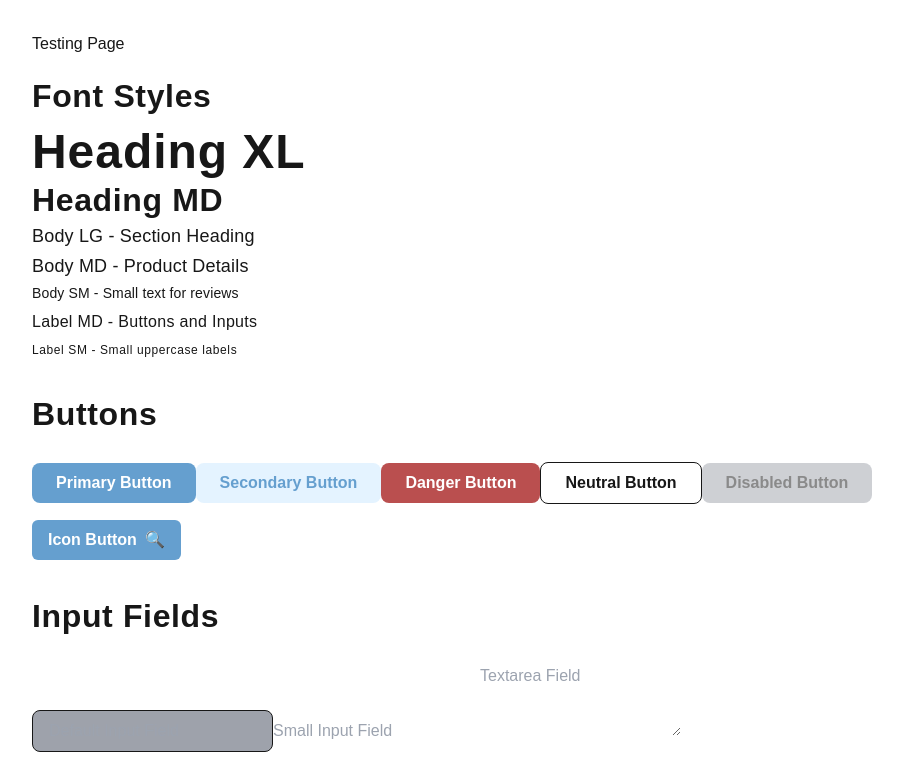
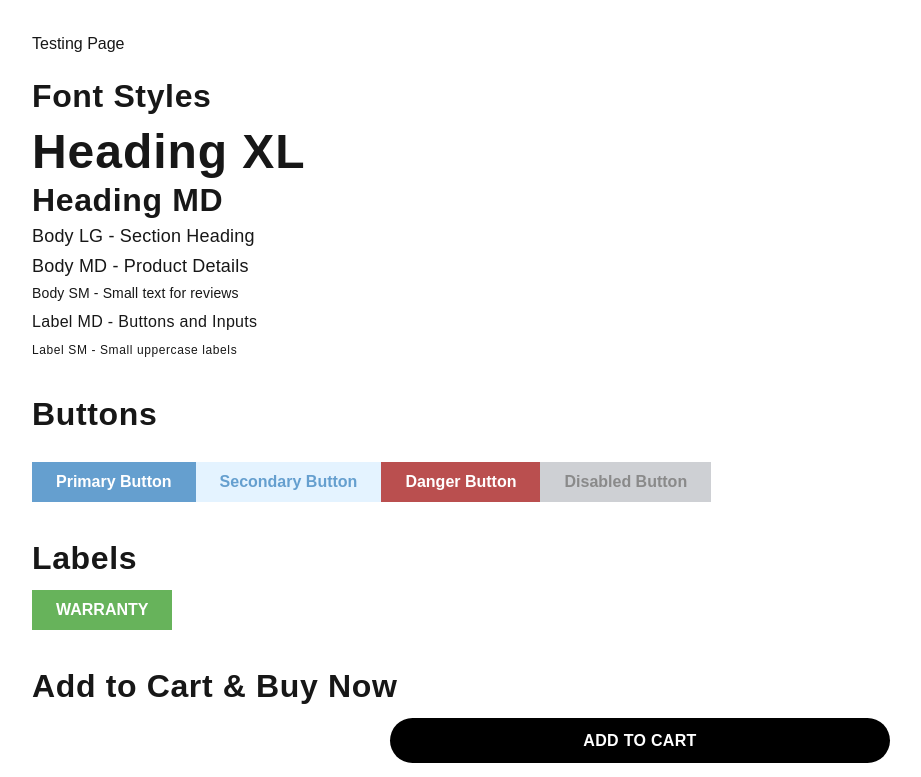
Before and after one commit to kingahmadr/babycycle-frontend, a Next.js app: page /testing in a window 1280 px wide. Shown: the top 777 px of the page, without its empty margins (0-921 px from the left). Built offline with nearby package versions, Linux system fonts and the light colour scheme; a web font is replaced by a local one.

Commit message:
add global css config

```diff
--- a/package.json
+++ b/package.json
@@ -23,6 +23,6 @@
     "eslint-config-next": "15.0.3",
     "postcss": "^8.4.49",
     "tailwindcss": "^3.4.15",
-    "typescript": "^5"
+    "typescript": "^5.7.2"
   }
 }
--- a/src/pages/testing.tsx
+++ b/src/pages/testing.tsx
@@ -7,14 +7,14 @@ const TestingPage: React.FC = () => {
 
       {/* Font Styles */}
       <section className="mb-10">
-        <h2 className="header-md text-textGray mb-4">Font Styles</h2>
-        <p className="text-heading-xl text-textGray mb-2">Heading XL</p>
-        <p className="text-heading-md text-textGray mb-2">Heading MD</p>
-        <p className="text-body-lg text-textGray mb-2">Body LG - Section Heading</p>
-        <p className="text-body-md text-textGray mb-2">Body MD - Product Details</p>
-        <p className="text-body-sm text-textGray mb-2">Body SM - Small text for reviews</p>
-        <p className="text-label-md text-textGray mb-2">Label MD - Buttons and Inputs</p>
-        <p className="text-label-sm text-textGray mb-2">Label SM - Small uppercase labels</p>
+        <h2 className="header-md mb-4">Font Styles</h2>
+        <p className="text-heading-xl mb-2">Heading XL</p>
+        <p className="text-heading-md mb-2">Heading MD</p>
+        <p className="text-body-lg mb-2">Body LG - Section Heading</p>
+        <p className="text-body-md mb-2">Body MD - Product Details</p>
+        <p className="text-body-sm mb-2">Body SM - Small text for reviews</p>
+        <p className="text-label-md mb-2">Label MD - Buttons and Inputs</p>
+        <p className="text-label-sm mb-2">Label SM - Small uppercase labels</p>
       </section>
 
       {/* Buttons */}
@@ -24,16 +24,35 @@ const TestingPage: React.FC = () => {
           <button className="btn-primary">Primary Button</button>
           <button className="btn-secondary">Secondary Button</button>
           <button className="btn-danger">Danger Button</button>
-          <button className="btn-neutral">Neutral Button</button>
           <button className="btn-disabled" disabled>
             Disabled Button
           </button>
-          <button className="btn-icon">
-            <span>Icon Button</span>
-            <span>🔍</span>
-          </button>
+
         </div>
       </section>
+
+{/* Labels */}
+<section className="mb-10">
+        <h2 className="header-md mb-4">Labels</h2>
+        <div className="flex items-center space-x-4">
+          {/* Warranty Label */}
+          <div className="warranty-label">WARRANTY</div>
+        </div>
+      </section>
+
+{/* Add to Cart & Buy Button */}
+<section className="mb-10">
+        <h2 className="header-md mb-4">Add to Cart & Buy Now </h2>
+        <div className="flex flex-col items-center gap-4">
+        {/* Add to Cart Button */}
+        <button className="btn-add-to-cart">ADD TO CART</button>
+
+        {/* Buy Now Button */}
+        <button className="btn-buy-now">BUY NOW</button>
+</div>
+
+      </section>
+
 
       {/* Input Fields */}
       <section className="mb-10">
@@ -44,13 +63,9 @@ const TestingPage: React.FC = () => {
             type="text"
             placeholder="Default Input Field"
           />
-          <input
-            className="input-sm"
-            type="text"
-            placeholder="Small Input Field"
-          />
+
           <textarea
-            className="textarea"
+            className="text-area"
             placeholder="Textarea Field"
             rows={3}
           ></textarea>
--- a/src/styles/globals.css
+++ b/src/styles/globals.css
@@ -8,18 +8,15 @@
   --foreground: #171717;
 }
 
-@media (prefers-color-scheme: dark) {
-  :root {
-    --background: #0a0a0a;
-    --foreground: #ededed;
-  }
-}
-
 /* Global Typography */
 body {
   color: var(--foreground); /* Set default text color to dark gray */
   background: var(--background);
   font-family: 'Gabarito', Arial, Helvetica, sans-serif; /* Use the custom font */
+}
+
+h1, h2, h3, h4, h5, h6, p, span, label {
+  color: var(--foreground); /* Use dark gray by default */
 }
 
 /* Reusable Components */
@@ -30,7 +27,7 @@ body {
   }
 
   .header-md {
-    @apply text-heading-md;
+    @apply text-heading-md text-textGray;
   }
 
   .section-heading {
@@ -39,32 +36,42 @@ body {
 
   /* Button Styles */
 .btn-primary {
-    @apply bg-buttonBlue text-white py-2 px-6 rounded-lg font-bold hover:bg-blue-600 transition duration-300;
+  @apply bg-buttonBlue text-white py-2 px-6 font-bold hover:bg-blue-600 transition duration-300;
 }
 
 .btn-secondary {
-    @apply bg-lightBackground text-buttonBlue py-2 px-6 rounded-lg font-bold hover:bg-blue-200 transition duration-300;
+  @apply bg-lightBackground text-buttonBlue py-2 px-6 font-bold hover:bg-blue-200 transition duration-300;
 }
 
 .btn-danger {
-    @apply bg-dangerRed text-white py-2 px-6 rounded-lg font-bold hover:bg-red-700 transition duration-300;
-  }
-
-  .btn-neutral {
-    @apply bg-transparent border border-textGray text-textGray py-2 px-6 rounded-lg font-bold hover:bg-formGray hover:text-white transition duration-300;
+  @apply bg-dangerRed text-white py-2 px-6 font-bold hover:bg-red-700 transition duration-300;
 }
 
 .btn-disabled {
-    @apply bg-formGray text-textGray py-2 px-6 rounded-lg font-bold opacity-50 cursor-not-allowed;
+  @apply bg-formGray text-textGray py-2 px-6 font-bold opacity-50 cursor-not-allowed;
 }
 
-  .btn-icon {
-    @apply flex items-center gap-2 py-2 px-4 bg-buttonBlue text-white rounded-md font-bold hover:bg-blue-600 transition duration-300;
+/* Add to Cart Button */
+.btn-add-to-cart {
+  @apply bg-black text-white py-2 px-8 text-center font-bold text-label-md rounded-full hover:opacity-50 transition duration-300;
+  width: 500px; /* Set width as per the design */
+  height: 45px; /* Set height as per the design */
+}
+
+/* Buy Now Button */
+.btn-buy-now {
+  @apply bg-buttonBlue text-white py-2 px-8 text-center font-bold text-label-md rounded-full hover:bg-babyBlue hover:text-buttonBlue transition duration-300;
+  width: 500px; /* Set width as per the design */
+  height: 45px; /* Set height as per the design */
 }
 
   /* Input Styles */
   .input {
-    @apply bg-formGray text-textGray py-2 px-4 rounded-lg border border-textGray focus:ring-2 focus:ring-buttonBlue focus:outline-none;
+    @apply bg-white text-textGray py-2 px-4 border border-buttonBlue focus:ring-2 focus:ring-buttonBlue focus:outline-none;
+  }
+
+  .text-area {
+    @apply bg-white text-textGray py-2 px-4 border border-buttonBlue focus:ring-2 focus:ring-buttonBlue focus:outline-none;
   }
 
   /* Label Styles */
@@ -72,8 +79,36 @@ body {
     @apply text-label-md text-textGray uppercase tracking-wide;
   }
 
+  .warranty-label {
+    @apply bg-labelGreen text-white py-2 px-6 font-bold;
+  }
+
   /* Card Component */
   .card {
     @apply bg-babyBlue p-6 rounded-lg shadow-md hover:shadow-lg transition duration-300;
   }
 }
+/* Add borders for cards and components */
+.border-card {
+  @apply border border-formGray;
+}
+
+/* Add shadows for hover effects */
+.shadow-hover {
+  @apply shadow-md hover:shadow-lg transition duration-300;
+}
+
+/* Add padding utilities */
+.padding-section {
+  @apply p-6 md:p-8;
+}
+
+/* Add specific font styles for labels */
+.label-primary {
+  @apply font-bold uppercase text-label-md text-textGray;
+}
+
+/* Add hover effects for links */
+.link-hover {
+  @apply text-textBlue hover:underline transition duration-200;
+}
--- a/tailwind.config.ts
+++ b/tailwind.config.ts
@@ -36,6 +36,9 @@ const config: Config = {
         'body-xs': ['12px', { lineHeight: '16px', letterSpacing: '0.01em', fontWeight: '400' }], // Extra small body text
 
       },
+      textColor: {
+        DEFAULT: '#171717', // Set dark gray as default text color
+      },
       spacing: {
         buttonPadding: '12px 24px', // Padding for buttons
       },
```
Also changed, not shown: 1 other file (tests, documents, lock files or other folders). Lines whose indentation alone changed are shown as unchanged.
